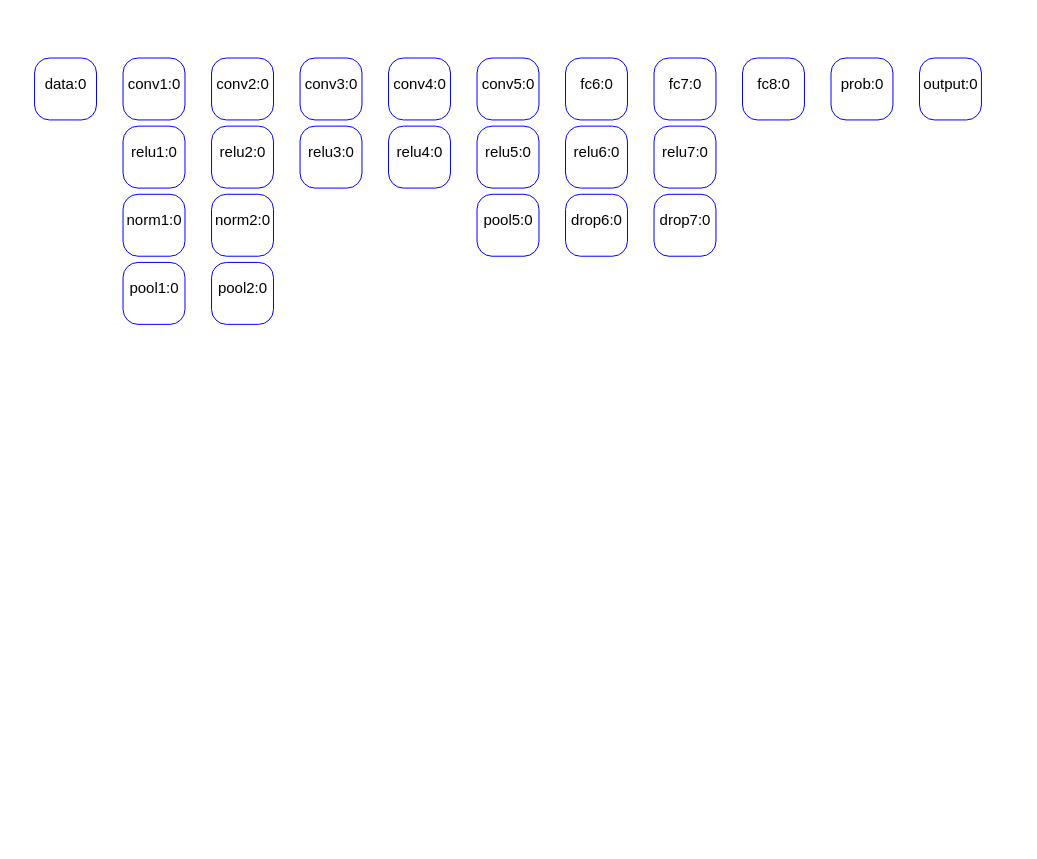
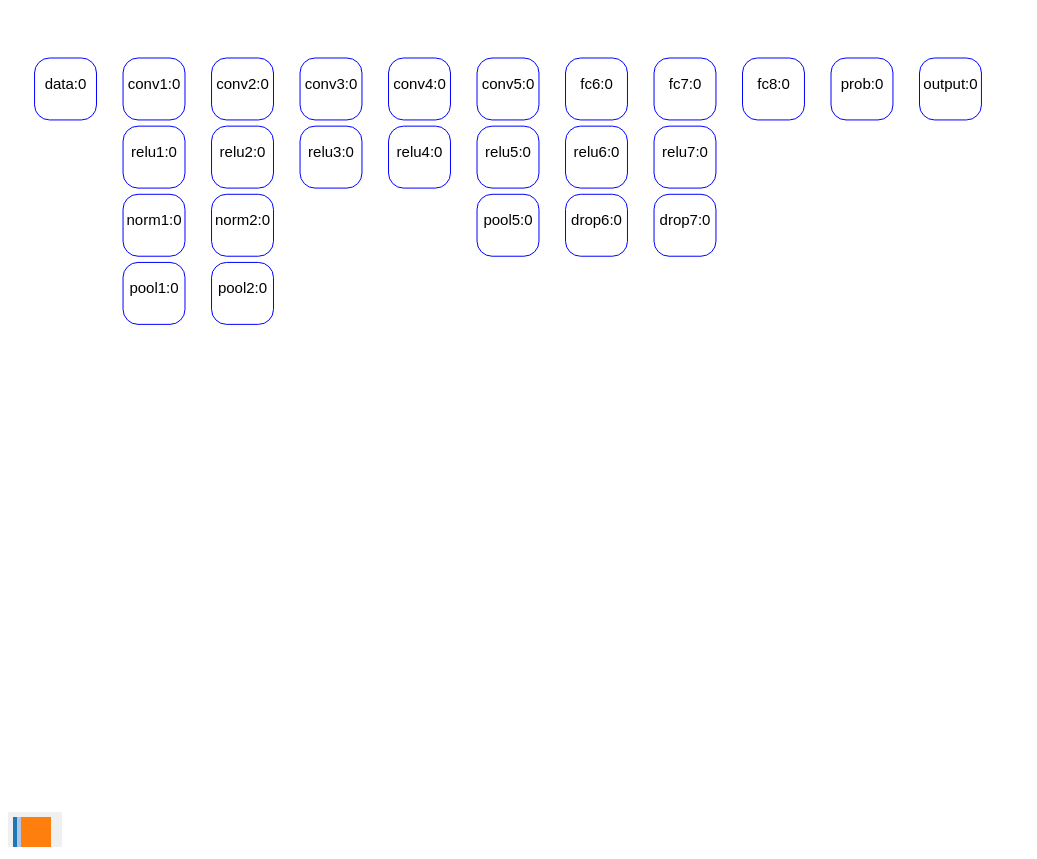
Before and after one commit to mGHo90/infoVis, a website: page index.html in a window 1280 px wide. Shown: the whole page, without its empty margins (0-1037 px from the left). Before the commit the page ends 820 px from the top, so only its background shows below. Drawn offline with nearby package versions, Linux system fonts and the light colour scheme.

Commit message:
stack chart first commit

```diff
--- a/index.html
+++ b/index.html
@@ -14,6 +14,23 @@
         stroke: red;
     }
 
+    .axis text {
+  font: 10px sans-serif;
+}
+    .axis line,
+    .axis path {
+        fill: none;
+        stroke: #000;
+        shape-rendering: crispEdges;
+    }
+    .path-line {
+        fill: none;
+        stroke: yellow;
+        stroke-width: 1.5px;
+    }
+    svg {
+        background: #f0f0f0;
+    }
 
 
     rect.background {
@@ -68,7 +85,6 @@
 
     var anots = {};
             .on("click", function (d) {
-                            //hshere
                             //store annotations
                             //anots[d.id] = 1;
                             d.good = 1;
@@ -507,6 +523,77 @@
 
 
 </script>
+
+
+
+
+<div id='stacked-bar'></div>
+
+<script>
+var initStackedBarChart = {
+    draw: function(config) {
+        me = this,
+        domEle = config.element,
+        stackKey = config.key,
+        data = config.data,
+        margin = {top: 5, right: 0, bottom: 5, left: 5},
+        parseDate = d3.timeParse("%m/%Y"),
+        width = (60 * 0.9) - 5;
+        height = 30 - 5;
+        xScale = d3.scaleLinear().rangeRound([0, width]),
+        yScale = d3.scaleBand().rangeRound([height, 0]).padding(0.1),
+        color = d3.scaleOrdinal(d3.schemeCategory20),
+
+        svg = d3.select("#"+domEle).append("svg")
+                .attr("width", width + margin.left + margin.right)
+                .attr("height", height + margin.top + margin.bottom)
+                .append("g")
+                .attr("transform", "translate(" + margin.left + "," + margin.top + ")");
+
+        var stack = d3.stack()
+            .keys(stackKey)
+            /*.order(d3.stackOrder)*/
+            .offset(d3.stackOffsetNone);
+
+        var layers= stack(data);
+            //yScale.domain(data.map(function(d) { return parseDate(d.date); }));
+            xScale.domain([0, d3.max(layers[layers.length - 1], function(d) { return d[0] + d[1]; }) ]).nice();
+
+        var layer = svg.selectAll(".layer")
+            .data(layers)
+            .enter().append("g")
+            .attr("class", "layer")
+            .style("fill", function(d, i) { return color(i); });
+
+          layer.selectAll("rect")
+              .data(function(d) { return d; })
+            .enter().append("rect")
+              .attr("x", function(d) { return xScale(d[0]); })
+              .attr("height", height + margin.top + margin.bottom)
+              .attr("width", function(d) { return xScale(d[1]) - xScale(d[0]) });
+
+    }
+}
+var data = [{"disease":2761,"wounds":383,"other":324}];
+
+
+var key = ["wounds", "other", "disease"];
+initStackedBarChart.draw({
+    data: data,
+    key: key,
+    element: 'stacked-bar'
+});
+</script>
+
+
+
+
+
+
+
+
+
+
 </body>
 
 </html>
```
